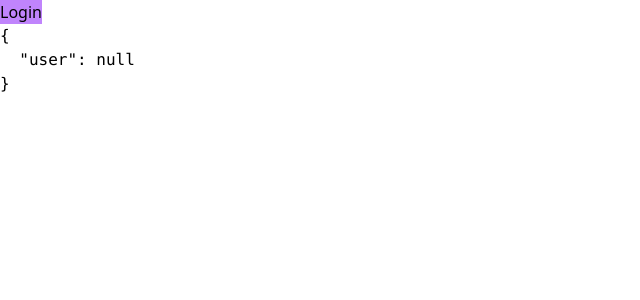
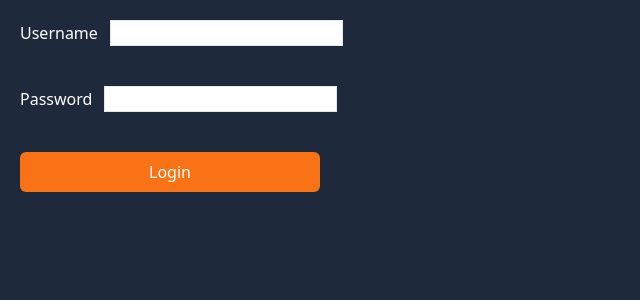
Before and after one commit to khorasan-charity/distributors.web-client, a React (Create React App) app: page /#/login in a window 1280 px wide. Shown: the top 300 px of the page, without its empty margins (0-640 px from the left). Built offline with nearby package versions, Linux system fonts and the light colour scheme.

Commit message:
notification and storage service

```diff
--- a/package.json
+++ b/package.json
@@ -15,11 +15,12 @@
     "react-dom": "^18.2.0",
     "react-router-dom": "^6.10.0",
     "react-scripts": "5.0.1",
+    "react-toastify": "^9.1.2",
     "typescript": "^4.9.5",
     "web-vitals": "^2.1.4"
   },
   "scripts": {
-    "start": "react-scripts start",
+    "start": "PORT=4000 react-scripts start",
     "build": "react-scripts build",
     "test": "react-scripts test",
     "eject": "react-scripts eject"
--- a/src/App.tsx
+++ b/src/App.tsx
@@ -1,13 +1,16 @@
 import { RouterProvider } from "react-router-dom";
 import router from "./ui/router";
 import { getAuthProviders } from "./application/auth/getAuthProviders";
+import { getSnackProvider } from "./application/auth/getSnackProvider";
 
 const AuthProviders = getAuthProviders();
+const SnackProvider = getSnackProvider();
 
 function App() {
   return (
     <div>
       <AuthProviders>
+        <SnackProvider />
         <RouterProvider router={router} />
       </AuthProviders>
     </div>
--- /dev/null
+++ b/src/adaptors/notification/notificationAdaptor.ts
@@ -0,0 +1,13 @@
+import { NotificationService } from "../../application/ports";
+import { toast } from "react-toastify";
+
+export function useNotification(): NotificationService {
+  return {
+    success: msg => {
+      toast.success(msg);
+    },
+    error: msg => {
+      toast.error(msg);
+    },
+  };
+}
--- /dev/null
+++ b/src/adaptors/storage/localStorageAdaptor.ts
@@ -0,0 +1,24 @@
+import { LocalStorageService } from "../../application/ports";
+
+export function useLocalStorage(): LocalStorageService {
+  const storage = window.localStorage;
+
+  return {
+    removeKey: key => {
+      storage.removeItem(key);
+    },
+    getString: key => {
+      return storage.getItem(key) ?? "";
+    },
+    setString: (key, strValue) => {
+      storage.setItem(key, strValue);
+    },
+    setObject: (key, value) => {
+      storage.setItem(key, JSON.stringify(value));
+    },
+    getObject: (key, defaultValue) => {
+      const val = storage.getItem(key);
+      return val ? JSON.parse(val) : defaultValue;
+    },
+  };
+}
--- a/src/application/auth/getAuthProviders.tsx
+++ b/src/application/auth/getAuthProviders.tsx
@@ -4,11 +4,13 @@ import {
   IAuthContext,
   SetAuthContext,
 } from "../context/auth/authContext";
+import { useLocalStorage } from "../../adaptors/storage/localStorageAdaptor";
 
 export function getAuthProviders() {
   const AuthProviders: FC<PropsWithChildren<{}>> = ({ children }) => {
+    const storageService = useLocalStorage(); // Dependency injection
     const [context, setContext] = useState<IAuthContext>({
-      user: null,
+      user: storageService.getObject("user", null),
     });
 
     return (
--- /dev/null
+++ b/src/application/auth/getSnackProvider.tsx
@@ -0,0 +1,10 @@
+import { FC } from "react";
+import { ToastContainer } from "react-toastify";
+
+export function getSnackProvider() {
+  const SnackProvider: FC = () => {
+    return <ToastContainer theme="colored" />;
+  };
+
+  return SnackProvider;
+}
--- a/src/application/ports.ts
+++ b/src/application/ports.ts
@@ -23,3 +23,16 @@ export interface AuthContextService {
   login(user: User): void;
   logout(): void;
 }
+
+export interface NotificationService {
+  success(msg: string): void;
+  error(msg: string): void;
+}
+
+export interface LocalStorageService {
+  removeKey(key: string): void;
+  setString(key: string, strValue: string): void;
+  getString(key: string): string;
+  setObject<T extends object>(key: string, value: T): void;
+  getObject<T, TDefault>(key: string, defaultValue: TDefault): T | TDefault;
+}
--- a/src/application/user/loginUser.ts
+++ b/src/application/user/loginUser.ts
@@ -3,6 +3,8 @@ import { useAuth } from "../../adaptors/auth/authAdaptor";
 import { User } from "../../domain/User";
 import { useNavigate } from "react-router-dom";
 import { useSetAuthContext } from "../auth/getAuthProviders";
+import { useNotification } from "../../adaptors/notification/notificationAdaptor";
+import { useLocalStorage } from "../../adaptors/storage/localStorageAdaptor";
 
 // TODO: make a file for axios and use the exported instance (should be in adaptors layer)
 const _axios = axios.create({
@@ -10,8 +12,10 @@ const _axios = axios.create({
 });
 
 export function useLoginUser() {
-  const navigate = useNavigate();
-  const setAuthContext = useSetAuthContext();
+  const navigate = useNavigate(); // Dependency injection
+  const setAuthContext = useSetAuthContext(); // Dependency injection
+  const notificationService = useNotification(); // Dependency injection
+  const storageService = useLocalStorage(); // Dependency injection
 
   const authService = useAuth({
     asyncFn: async (username, password) => {
@@ -19,6 +23,11 @@ export function useLoginUser() {
         identifier: username,
         password,
       });
+
+      if (res.status === 200) {
+        storageService.setObject("user", res.data);
+        notificationService.success("Hooray!!!");
+      }
 
       return res.data;
     },
--- a/src/index.tsx
+++ b/src/index.tsx
@@ -3,6 +3,8 @@ import React from "react";
 import ReactDOM from "react-dom/client";
 import App from "./App";
 import reportWebVitals from "./reportWebVitals";
+
+import "react-toastify/dist/ReactToastify.css";
 
 const root = ReactDOM.createRoot(
   document.getElementById("root") as HTMLElement,
--- /dev/null
+++ b/src/ui/hooks/useForm.ts
@@ -0,0 +1,32 @@
+import { useState } from "react";
+
+function useForm<TFormData extends object>({
+  defaultValues,
+}: {
+  defaultValues: TFormData;
+}) {
+  const [formData, setFormData] = useState<TFormData>(defaultValues);
+
+  const onFieldChange = (e: React.ChangeEvent<HTMLInputElement>) => {
+    setFormData(old => ({
+      ...old,
+      [e.target.name]: e.target.value,
+    }));
+  };
+
+  const handleSubmit = (
+    e: React.FormEvent<HTMLFormElement>,
+    submitFn: (data: TFormData) => Promise<void>,
+  ) => {
+    e.preventDefault();
+    submitFn(formData);
+  };
+
+  return {
+    handleSubmit,
+    onFieldChange,
+    formData,
+  };
+}
+
+export default useForm;
--- a/src/ui/layouts/BaseLayout.tsx
+++ b/src/ui/layouts/BaseLayout.tsx
@@ -5,9 +5,8 @@ const BaseLayout = () => {
   const authContext = useAuthContext();
 
   return (
-    <div>
+    <div className="bg-slate-800 w-full h-screen text-white">
       <Outlet />
-      <pre>{JSON.stringify(authContext, null, 2)}</pre>
     </div>
   );
 };
--- a/src/ui/pages/auth/Login.tsx
+++ b/src/ui/pages/auth/Login.tsx
@@ -1,17 +1,62 @@
 import { useLoginUser } from "../../../application/user/loginUser";
+import useForm from "../../hooks/useForm";
+
+interface FormData {
+  username: string;
+  password: string;
+}
 
 const Login = () => {
   const { loginUser } = useLoginUser();
+  const { formData, handleSubmit, onFieldChange } = useForm<FormData>({
+    defaultValues: {
+      username: "",
+      password: "",
+    },
+  });
 
-  const handleLoginClick = async () => {
-    await loginUser("admin@example.com", "adminadmin");
+  const onSubmit = async (data: FormData) => {
+    const { username, password } = data;
+    if (username && password) {
+      await loginUser(username.toString(), password.toString());
+    }
   };
 
   return (
-    <div>
-      <button className="bg-purple-400" onClick={handleLoginClick}>
-        Login
-      </button>
+    <div className="w-full h-screen bg-slate-800 text-white">
+      <form
+        onSubmit={e => handleSubmit(e, onSubmit)}
+        className="space-y-10 justify-center items-center w-[500px] p-5"
+      >
+        <div className="space-x-3">
+          <label htmlFor="username">Username</label>
+          <input
+            value={formData.username}
+            onChange={onFieldChange}
+            type="text"
+            className="border text-black"
+            name="username"
+            id="username"
+          />
+        </div>
+        <div className="space-x-3">
+          <label htmlFor="password">Password</label>
+          <input
+            value={formData.password}
+            onChange={onFieldChange}
+            className="border text-black"
+            type="password"
+            name="password"
+            id="password"
+          />
+        </div>
+        <button
+          className="bg-orange-500 w-[300px] py-2 px-4 rounded-md"
+          type="submit"
+        >
+          Login
+        </button>
+      </form>
     </div>
   );
 };
```
Also changed, not shown: 1 other file (tests, documents, lock files or other folders).
